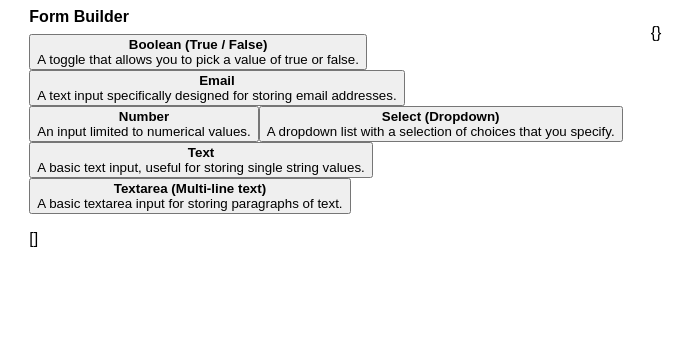
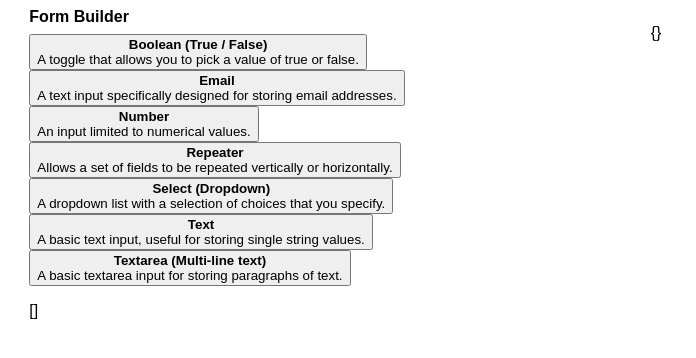
Before and after one commit to WeAreSorlo/forms, a React (Vite) app: page / in a window 1280 px wide. Shown: the top 358 px of the page, without its empty margins (0-696 px from the left). Built offline with nearby package versions, Linux system fonts and the light colour scheme.

Commit message:
Initial setup for repeater field

```diff
--- a/src/inputs/Repeater/index.tsx
+++ b/src/inputs/Repeater/index.tsx
@@ -20,7 +20,47 @@ export const description: InputDescription = () => 'Allows a set of fields to be
 export const category: InputCategory = () => 'Layout'
 
 export const schemaFields: InputSchemaFields = () => {
-  return [...baseInputSchemaFields()]
+  return [
+    ...baseInputSchemaFields(),
+    {
+      label: 'Fields',
+      name: 'fields',
+      type: 'schemabuilder',
+    },
+    {
+      label: 'Minimum rows',
+      name: 'minimumRows',
+      type: 'number',
+      required: false,
+      value: 1,
+      min: 0,
+      width: 50,
+    },
+    {
+      label: 'Maximum rows',
+      name: 'maximumRows',
+      type: 'number',
+      required: false,
+      width: 50,
+    },
+    {
+      label: 'Minimum columns',
+      name: 'minimumColumns',
+      type: 'number',
+      required: false,
+      value: 1,
+      min: 0,
+      width: 50,
+    },
+    {
+      label: 'Maximum columns',
+      name: 'maximumColumns',
+      type: 'number',
+      required: false,
+      value: 1,
+      width: 50,
+    },
+  ]
 }
 
 export const validateValue: InputValidateValue = (value, schema) => {
@@ -48,7 +88,11 @@ const Component: InputComponent = memo(function Component() {
     [handleValidation, validateValue],
   )
 
-  return <div className='iight-input__repeater'></div>
+  return (
+    <div className='iight-input__repeater'>
+      <pre>{JSON.stringify(options, null, 2)}</pre>
+    </div>
+  )
 })
 
 export default Component
--- a/src/inputs/SchemaBuilder/index.tsx
+++ b/src/inputs/SchemaBuilder/index.tsx
@@ -88,7 +88,8 @@ const SchemaEditor = memo(function SchemaEditor({
         }}
         header={label}
       >
-        <Fieldset schema={schema} inputs={inputs} onValuesChange={setTempSchema} />
+        {/* This condition prevents infinite rendering */}
+        {open && <Fieldset schema={schema} inputs={inputs} onValuesChange={setTempSchema} />}
         <button
           onClick={(event) => {
             event.preventDefault()
--- a/src/inputs/index.tsx
+++ b/src/inputs/index.tsx
@@ -1,9 +1,10 @@
 import * as boolean from './Boolean'
 import * as email from './Email'
 import * as number from './Number'
+import * as repeater from './Repeater'
 import * as schemabuilder from './SchemaBuilder'
 import * as select from './Select'
 import * as text from './Text'
 import * as textarea from './Textarea'
 
-export { email, number, schemabuilder, select, text, textarea, boolean }
+export { boolean, email, number, repeater, schemabuilder, select, text, textarea }
```
